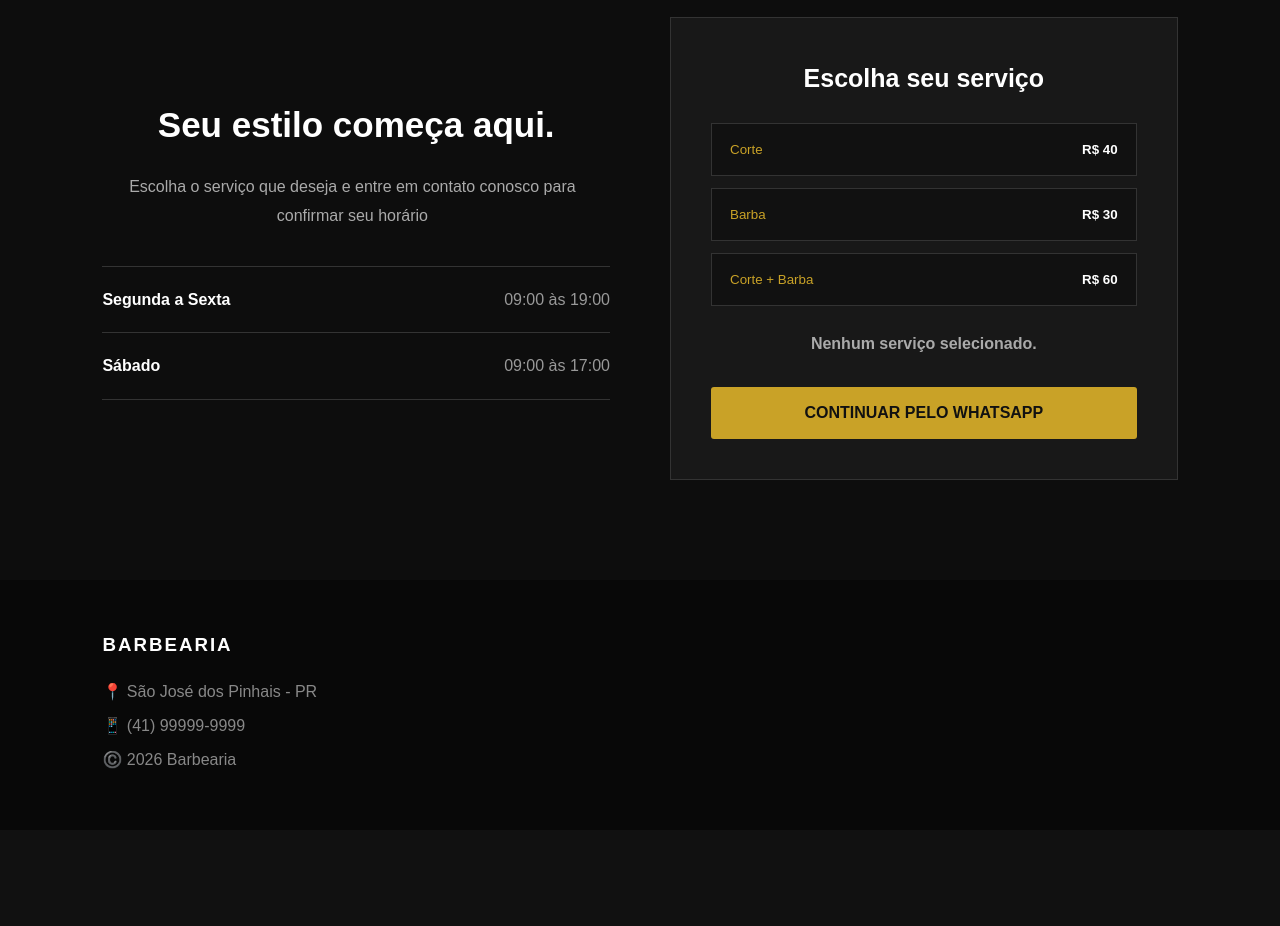
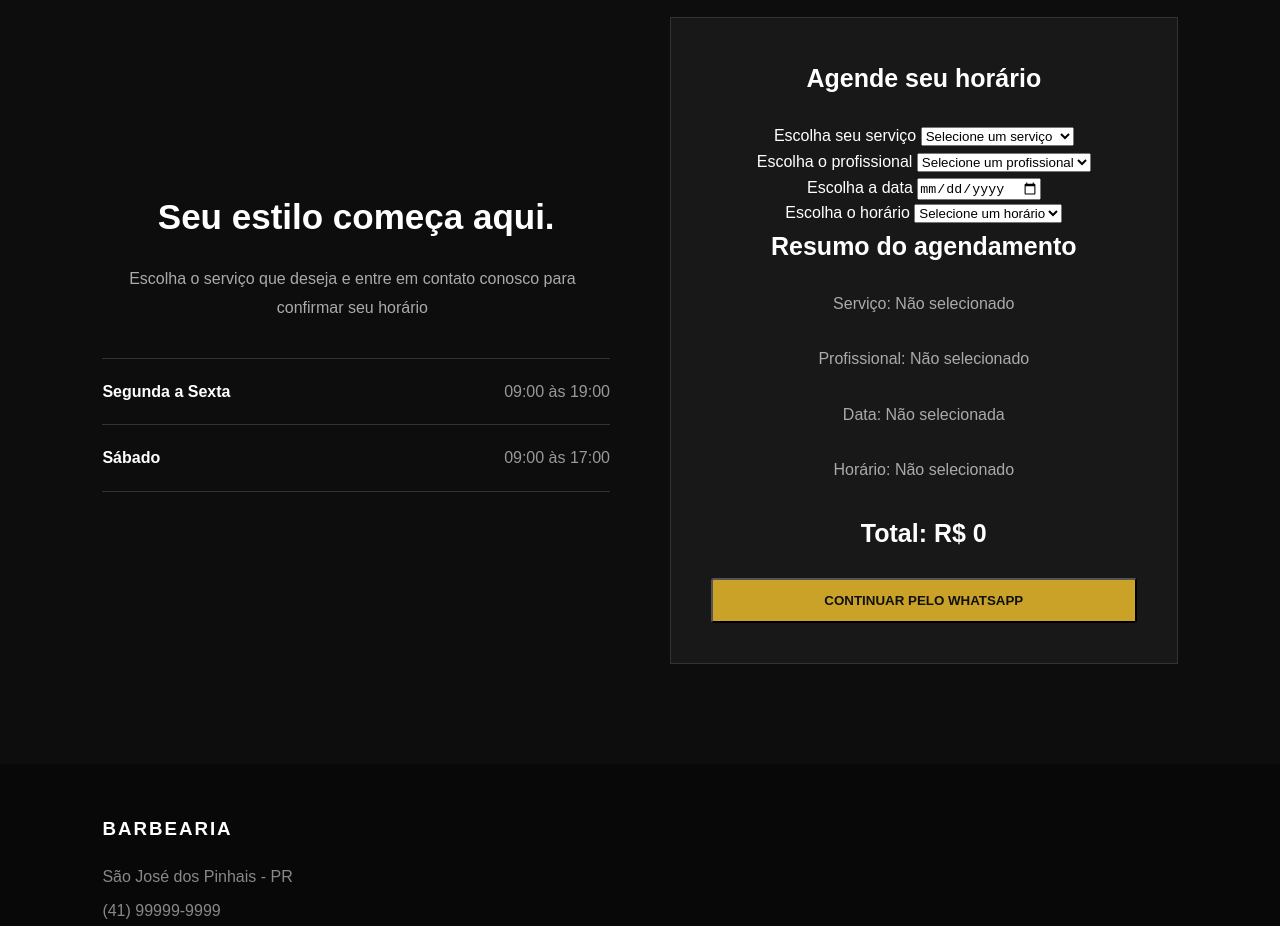
Before and after one commit to luizfelipeferreiracardoso44-stack/Site-Barbearia-V2, a plain HTML site: page index.html in a window 1280 px wide. Shown: the part 3520-4446 px from the top of the page. Before the commit the page ends 4350 px from the top, so only its background shows below. Drawn offline with Linux system fonts and the light colour scheme.

Commit message:
organizando aba de agendamento

```diff
--- a/index.html
+++ b/index.html
@@ -120,22 +120,20 @@
 
                         <div>
 
-                            <strong>✂</strong>
                             <span>Cortes personalizados</span>
 
                         </div>
 
                         <div>
 
-                            <strong>🪒</strong>
                             <span>Barba profissional</span>
 
                         </div>
 
                         <div>
 
-                            <strong>★</strong>
                             <span>Atendimento diferenciado</span>
+
                         </div>
                     </div>
                 </div>
@@ -217,34 +215,73 @@
                     </div>
                 </div>
 
-                <div class="agendamento-box">
+<div class="agendamento-box">
 
-                    <h3>Escolha seu serviço</h3>
+    <h3>Agende seu horário</h3>
 
-                    <div class="opcoes">
+    <div class="campo-agendamento">
+        <label for="servico">Escolha seu serviço</label>
 
-                        <button type="button" class="servico-opcao" data-servico="Corte" data-preco="40">
-                            <span>Corte</span>
-                            <strong>R$ 40</strong>
-                        </button>
+        <select id="servico">
+            <option value="">Selecione um serviço</option>
+            <option value="Corte">Corte - R$ 40</option>
+            <option value="Barba">Barba - R$ 30</option>
+            <option value="Corte + Barba">Corte + Barba - R$ 60</option>
+        </select>
+    </div>
+                     <div class="campo-agendamento">
+        <label for="profissional">Escolha o profissional</label>
 
-                        <button type="button" class="servico-opcao" data-servico="Barba" data-preco="30">
-                            <span>Barba</span>
-                            <strong>R$ 30</strong>
-                        </button>
+        <select id="profissional">
+            <option value="">Selecione um profissional</option>
+            <option value="Profissional 1">Profissional 1</option>
+            <option value="Profissional 2">Profissional 2</option>
+        </select>
+    </div>
 
-                        <button type="button" class="servico-opcao" data-servico="Corte + Barba" data-preco="60">
-                            <span>Corte + Barba</span>
-                            <strong>R$ 60</strong>
-                        </button>
+    <div class="campo-agendamento">
+        <label for="data">Escolha a data</label>
 
-                    </div>
+        <input type="date" id="data">
+    </div>
 
-                    <p id="servico-selecionado"> Nenhum serviço selecionado.</p>
+    <div class="campo-agendamento">
+        <label for="horario">Escolha o horário</label>
 
-                    <a href="#" class="botao agendar-whatsapp" id="btn-whatsapp">
-                        CONTINUAR PELO WHATSAPP
-                    </a>
+        <select id="horario">
+            <option value="">Selecione um horário</option>
+            <option value="09:00">09:00</option>
+            <option value="10:00">10:00</option>
+            <option value="11:00">11:00</option>
+            <option value="13:00">13:00</option>
+            <option value="14:00">14:00</option>
+            <option value="15:00">15:00</option>
+            <option value="16:00">16:00</option>
+        </select>
+    </div>
+
+    <div class="resumo-agendamento">
+
+        <h3>Resumo do agendamento</h3>
+
+        <p id="resumo-servico">Serviço: Não selecionado</p>
+
+        <p id="resumo-profissional">Profissional: Não selecionado</p>
+
+        <p id="resumo-data">Data: Não selecionada</p>
+
+        <p id="resumo-horario">Horário: Não selecionado</p>
+
+        <h3 id="resumo-preco">Total: R$ 0</h3>
+
+    </div>
+
+    <button type="button" id="btn-whatsapp" class="botao agendar-whatsapp">
+        CONTINUAR PELO WHATSAPP
+    </button>
+
+</div>
+
                 </div>
 
             </div>
@@ -257,8 +294,8 @@
 
         <h3>BARBEARIA</h3>
 
-        <p>📍 São José dos Pinhais - PR</p>
-        <p>📱 (41) 99999-9999</p>
+        <p>São José dos Pinhais - PR</p>
+        <p>(41) 99999-9999</p>
 
         <p>©️ 2026 Barbearia</p>
 
```
